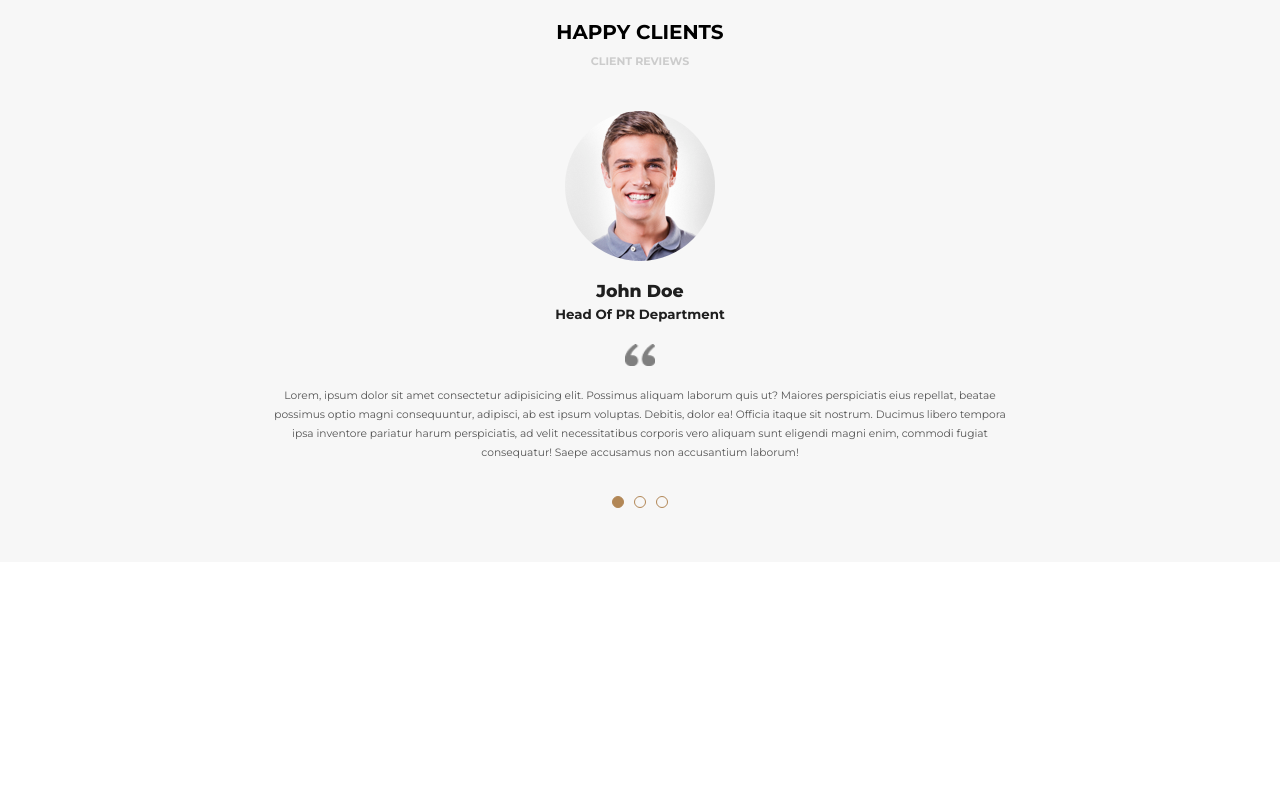
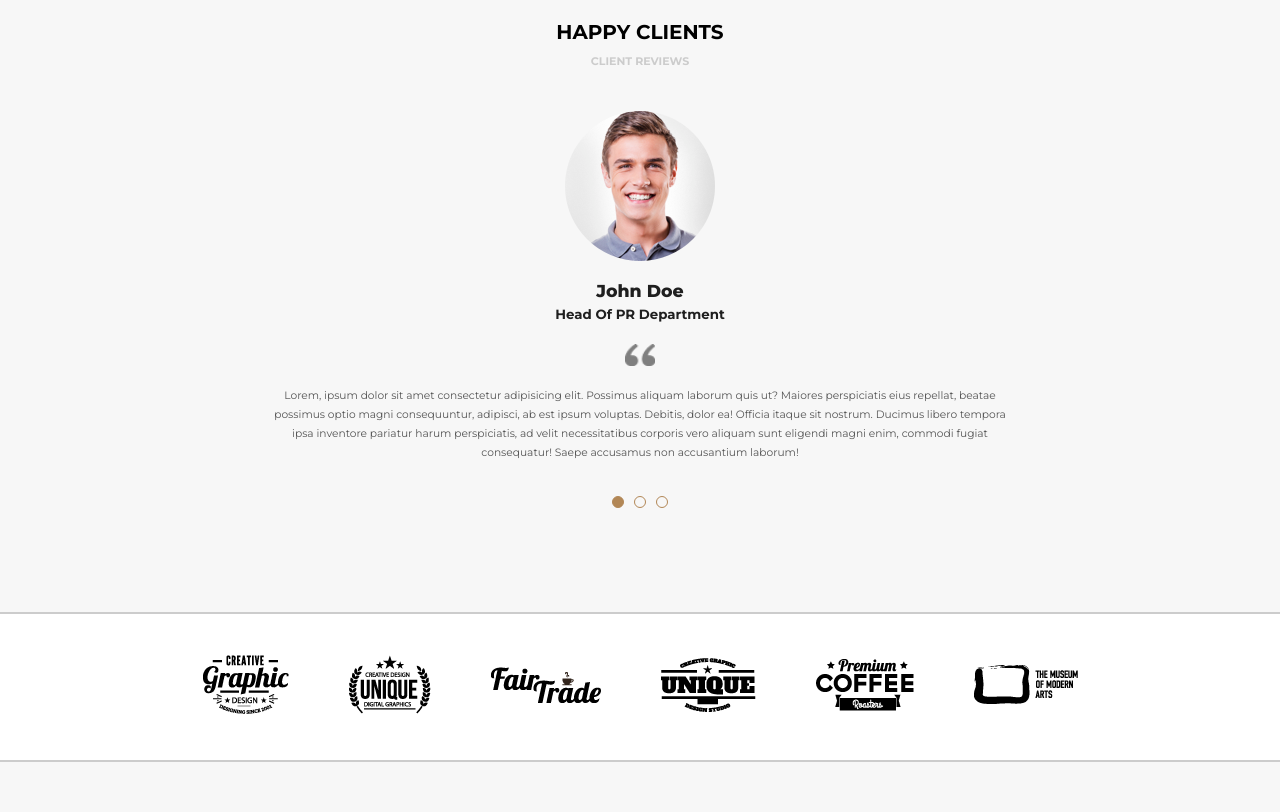
Before and after one commit to GabSouzaDev/projeto-awax, a plain HTML site: page index.html in a window 1280 px wide. Shown: the part 3130-3942 px from the top of the page. Before the commit the page ends 3692 px from the top, so only its background shows below. Drawn offline with Linux system fonts and the light colour scheme.

Commit message:
finalizando section: enterprises

```diff
--- a/assets/css/style.css
+++ b/assets/css/style.css
@@ -601,6 +601,25 @@ nav li a:hover, nav li .active {
     background-color: #B28756;
 }
 
+.section-enterprises {
+    background-color: #fff;
+    min-height: 150px;
+    border-top: 2px solid #CCC;
+    border-bottom: 2px solid #CCC;
+    display: flex;
+    justify-content: center;
+    align-items: center;
+}
+
+.section-enterprises a {
+    padding: 30px;
+    transition: .5s;
+}
+
+.section-enterprises a:hover {
+    transform: scale(1.2);
+}
+
 /* */
 
 /*
--- a/index.html
+++ b/index.html
@@ -380,6 +380,19 @@
                 </div>
             </div>
         </section>
+        <section class="default light">
+            <div class="section-enterprises">
+                <a href=""><img src="/media/empresa1.png" alt=""></a>
+                <a href=""><img src="/media/empresa2.png" alt=""></a>
+                <a href=""><img src="/media/empresa3.png" alt=""></a>
+                <a href=""><img src="/media/empresa4.png" alt=""></a>
+                <a href=""><img src="/media/empresa5.png" alt=""></a>
+                <a href=""><img src="/media/empresa6.png" alt=""></a>
+            </div>
+
+
+            </div>
+        </section>
 
 
 
```
